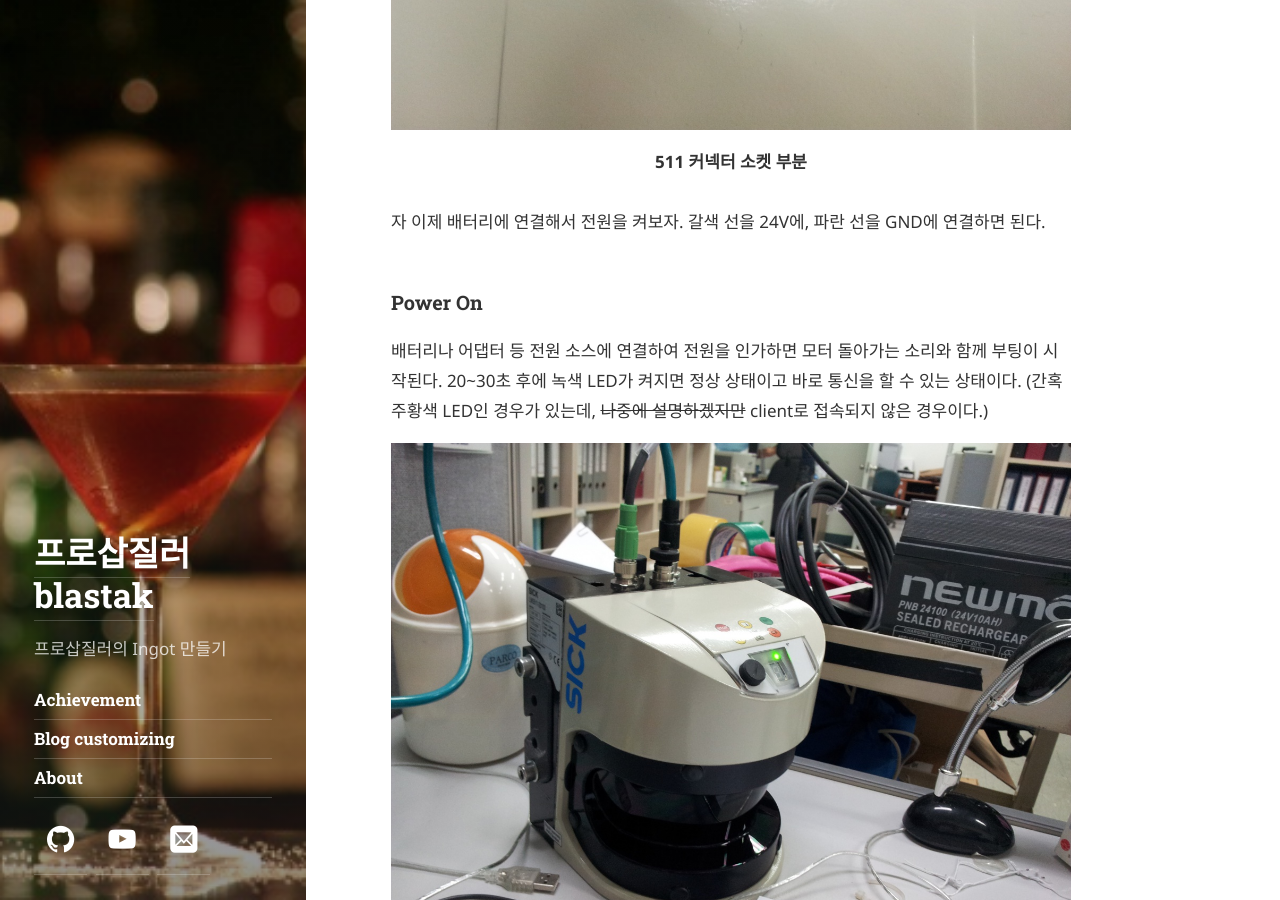
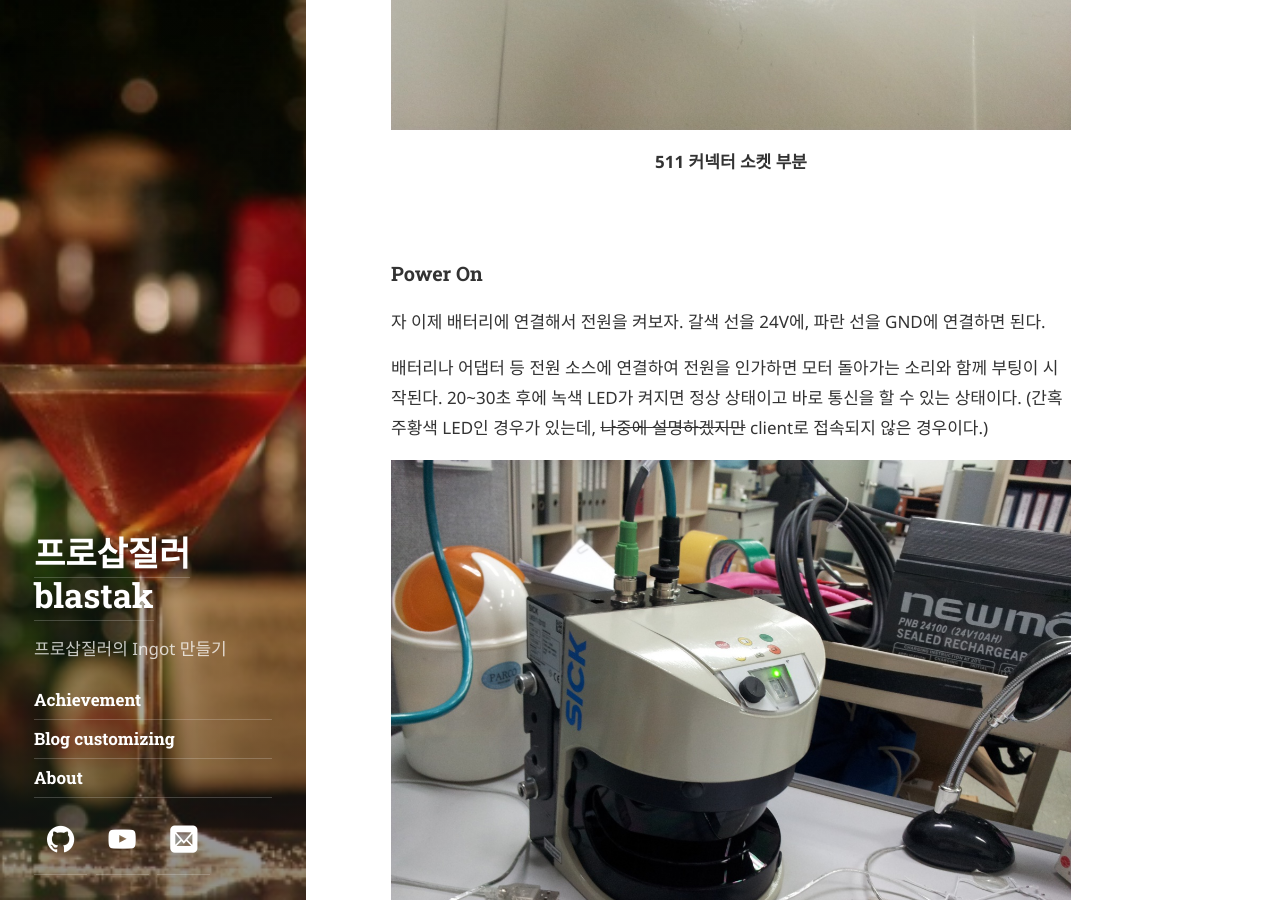
Before and after one commit to blastak/blastak.github.io, a Jekyll site: the page built from _posts/2017-10-12-a.md, in a window 1280 px wide and 900 px high, scrolled down 2917 px. Built offline with Jekyll 4.4.1, drawn with Linux system fonts in a browser that asks for light colours; some web fonts are replaced.

Commit message:
Update 2017-10-12-a.md

```diff
--- a/_posts/2017-10-12-a.md
+++ b/_posts/2017-10-12-a.md
@@ -51,9 +51,9 @@ LMS511 제품을 사용하기 전에 LMS291 제품을 먼저 사용했었다.
 ![]({{ site.url }}/assets/img/2017-10-12-a-3.jpg){: .center-image}
 **<center>511 커넥터 소켓 부분</center>**<br />
 
+### Power On
 자 이제 배터리에 연결해서 전원을 켜보자. 갈색 선을 24V에, 파란 선을 GND에 연결하면 된다.
 
-### Power On
 배터리나 어댑터 등 전원 소스에 연결하여 전원을 인가하면 모터 돌아가는 소리와 함께 부팅이 시작된다. 20~30초 후에 녹색 LED가 켜지면 정상 상태이고 바로 통신을 할 수 있는 상태이다. (간혹 주황색 LED인 경우가 있는데, ~~나중에 설명하겠지만~~ client로 접속되지 않은 경우이다.)
 
 ![]({{ site.url }}/assets/img/2017-10-12-a-4.jpg){: .center-image}
```
